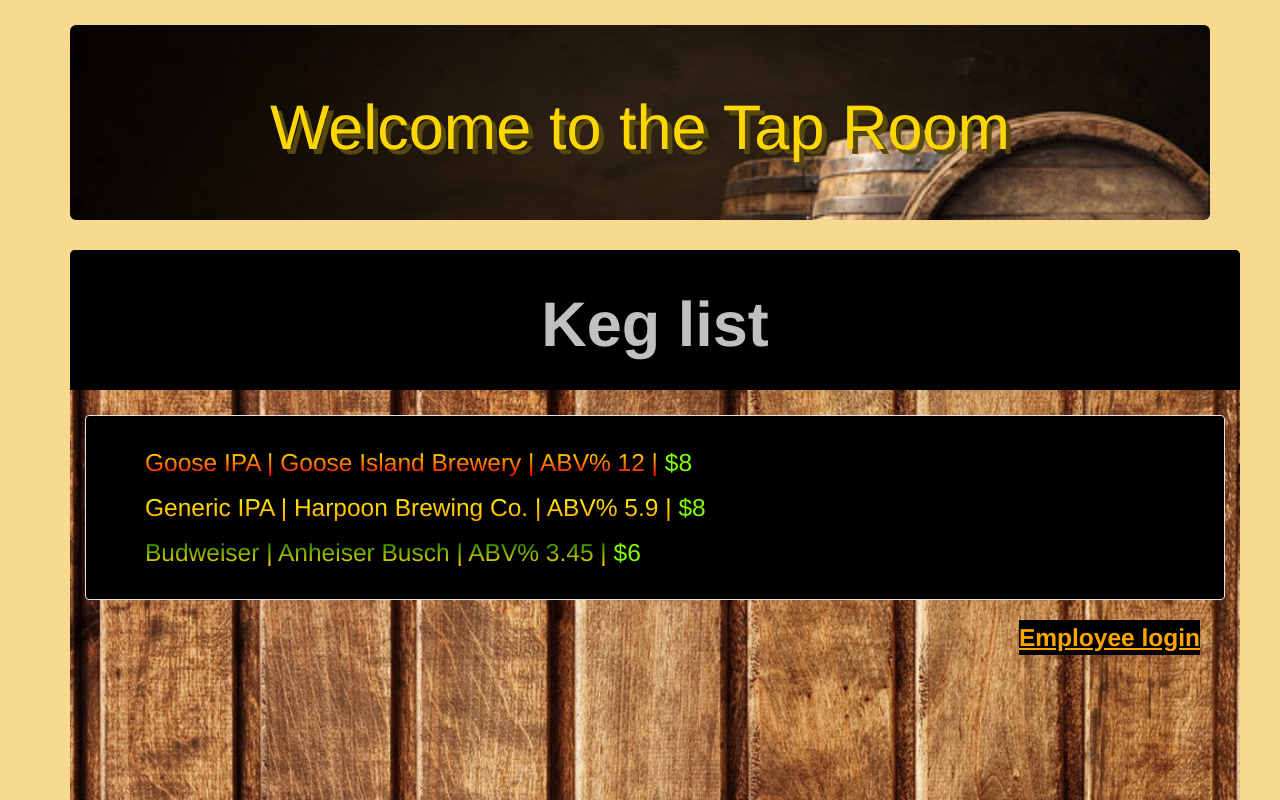
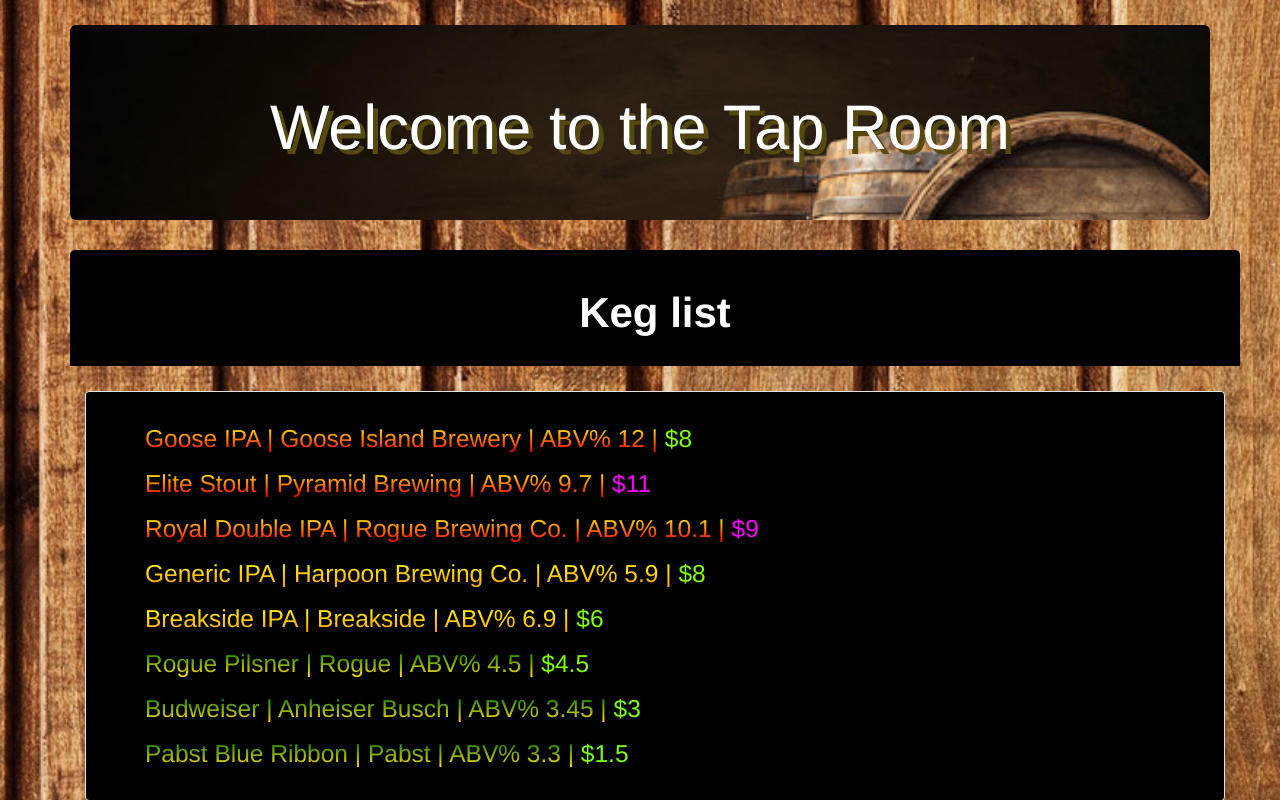
Before and after one commit to masenmatthews/Angular-JS_TapRoom, an Angular app: page / in a window 1280 px wide. Shown: the top 800 px of the page. Built offline with nearby package versions, Linux system fonts and the light colour scheme.

Commit message:
edit styling, add more dummy beers

```diff
--- a/src/app/app.component.css
+++ b/src/app/app.component.css
@@ -1,5 +1,5 @@
 .jumbotron {
-    color: gold;
+    color: white;
 }
 
 .cheapBeer {
--- a/src/app/app.component.ts
+++ b/src/app/app.component.ts
@@ -12,8 +12,15 @@
   title = 'Tap Room';
 
   masterKegList: Keg[] = [new Keg("Goose IPA","Goose Island Brewery",8.00,12,124),
+  new Keg("Elite Stout","Pyramid Brewing",11.00,9.7,124),
+  new Keg("Royal Double IPA","Rogue Brewing Co.",9.00,10.1,124),
   new Keg("Generic IPA","Harpoon Brewing Co.",8.00,5.9,124),
-  new Keg("Budweiser","Anheiser Busch",6.00,3.45,124)];
+  new Keg("Breakside IPA","Breakside",6.00,6.9,124),
+  new Keg("Rogue Pilsner","Rogue",4.50,4.5,124),
+  new Keg("Budweiser","Anheiser Busch",3.00,3.45,124),
+  new Keg("Pabst Blue Ribbon","Pabst",1.50,3.3,124),
+];
+
   selectedKeg: Keg = null;
   selectedKeg2: Keg = null;
   showForm: boolean = false;
@@ -35,7 +42,7 @@
   }
 
   editBtnClicked(childSelectedKeg) {
-    console.log("Look at me I'm editing keg # " + childSelectedKeg);
+    console.log("Editing keg # " + childSelectedKeg);
     childSelectedKeg.editButtonClicked(childSelectedKeg);
   }
 
--- a/src/app/keg-list/keg-list.component.css
+++ b/src/app/keg-list/keg-list.component.css
@@ -1,5 +1,3 @@
-
-
 ul {
   list-style-type: none;
 }
@@ -11,7 +9,6 @@
 }
 
 .abv1 {
-  /*background: -webkit-linear-gradient(#f2b818, #d19e14);*/
   background: -webkit-linear-gradient(green, gold);
   -webkit-background-clip: text;
   -webkit-text-fill-color: transparent;
@@ -23,7 +20,6 @@
   -webkit-text-fill-color: transparent;
 }
 .abv3 {
-  /*background: -webkit-linear-gradient(#f2b818, #a87f10);*/
   background: -webkit-linear-gradient(yellow, orange);
   -webkit-background-clip: text;
   -webkit-text-fill-color: transparent;
@@ -34,7 +30,6 @@
   -webkit-text-fill-color: transparent;
 }
 .abv5 {
-  /*background: -webkit-linear-gradient(#f2b818, #4c3a07);*/
   background: -webkit-linear-gradient(yellow, red);
   -webkit-background-clip: text;
   -webkit-text-fill-color: transparent;
@@ -45,7 +40,6 @@
 }
 
 .goodBeer {
-  /*color:  rgb(252, 155, 212);*/
   color: magenta;
 }
 
@@ -54,7 +48,6 @@
   min-width: 1140px;
   max-width: 1250px;
   min-height: 100vh;
-  background-image: url("/assets/img/woodgrain-background.jpg");
   background-repeat: no-repeat;
   background-size: cover;
   color: #00B2CA;
@@ -62,23 +55,18 @@
 
 #menu .menu-header {
   padding: 20px;
-  font-size: 1.5em;
   background: black;
   text-align: center;
-  color: silver;
-  /*background: -webkit-linear-gradient(silver, lightgray);
-  -webkit-background-clip: text;
-  -webkit-text-fill-color: transparent;*/
+  color: white;
   border-radius: 5px 5px 0 0;
 }
 
 #show-form {
   font-weight: bold;
   font-size: 1.75em;
-  text-decoration: underline;
   float: right;
   margin-right: 40px;
-  color: orange;
+  color: white;
   background-color: black;
   display: inline;
 }
--- a/src/app/keg-list/keg-list.component.html
+++ b/src/app/keg-list/keg-list.component.html
@@ -53,6 +53,6 @@
     </ul>
     </div>
       </div>
-      <div id="show-form" (click)="displayForm()">Employee login
-    </div>
+      <!-- <div id="show-form" (click)="displayForm()">Employee login
+    </div> -->
   </div>
--- a/src/styles.css
+++ b/src/styles.css
@@ -2,17 +2,16 @@
 @import url('https://unpkg.com/bootstrap@3.3.7/dist/css/bootstrap.min.css');
 
 body {
-  background-color: #FCDDBB;
   color: #F79256;
-  background-color: rgba(240, 177, 20, 0.47);
-  /*background-image: url("/assets/img/background.png");
+  background-image: url("/assets/img/woodgrain-background.jpg");
   background-repeat: no-repeat;
-  background-size: cover;*/
+  background-size: cover;
+}
 
-}
 a {
     text-decoration: none !important;
 }
+
 .container {
   padding-top: 25px;
 }
@@ -25,7 +24,7 @@
   background-image: url("/assets/img/woodgrain.jpg");
   background-repeat: no-repeat;
   background-size: cover;
-  color: gold;
+  color: silver;
 }
 
 .wrapper {
```
Also changed, not shown: src/app/app.component.html (+0 -42 lines).
